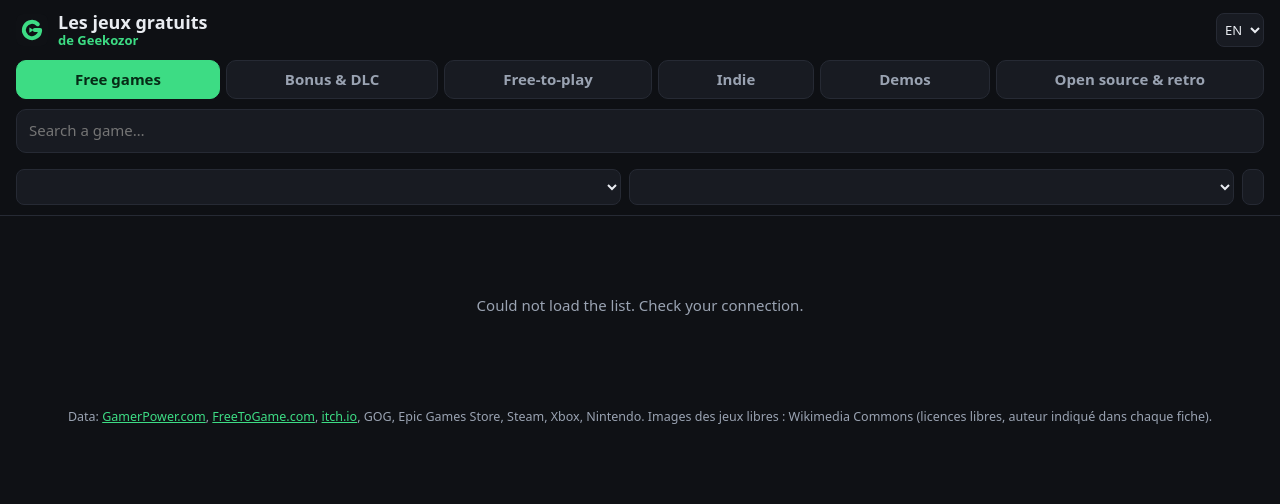
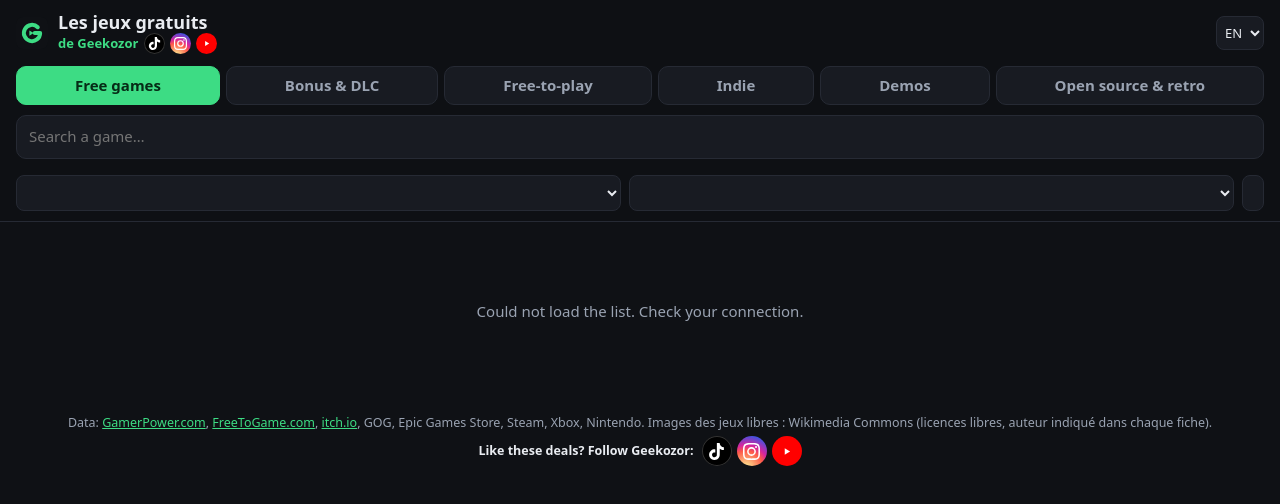
Before and after one commit to geekozor/jeux-gratuits, a website with bundled scripts: page public/index.html in a window 1280 px wide. Built offline with nearby package versions, Linux system fonts and the light colour scheme; files whose address does not match are found by name.

Commit message:
Liens TikTok, Instagram et YouTube de Geekozor (en-tête, fiches, bas de page)
Co-Authored-By: Claude Opus 5.5 <noreply@anthropic.com>

```diff
--- a/public/app.js
+++ b/public/app.js
@@ -13,7 +13,7 @@ const T = {
     nouveau: 'Nouveau',
     genres: 'Tous les genres', genre: 'Genre', tri: 'Trier',
     triFin: 'Fin la plus proche', triRecent: 'Plus récents', triValeur: 'Plus grande valeur', triPopulaire: 'Populaires', triAZ: 'De A à Z',
-    installerIos: "Pour installer : touche le bouton Partager (carré avec une flèche) puis « Sur l'écran d'accueil ».", installer: 'Installer', jeux: 'Jeux offerts', dlc: 'Bonus & DLC', f2p: 'Free-to-play', retro: 'Rétro',
+    installerIos: "Pour installer : touche le bouton Partager (carré avec une flèche) puis « Sur l'écran d'accueil ».", suisMoi: 'Tu aimes ces bons plans ? Suis Geekozor :', installer: 'Installer', jeux: 'Jeux offerts', dlc: 'Bonus & DLC', f2p: 'Free-to-play', retro: 'Rétro',
     recherche: 'Rechercher un jeu…', toutes: 'Toutes', recuperer: 'Récupérer', jouer: 'Jouer gratuitement',
     gratuit: 'Gratuit', encore: (n) => `Encore ${n} j`,
     nbOffres: (n) => `${n} offres en cours`, nbF2p: (n) => `${n} jeux free-to-play`,
@@ -35,7 +35,7 @@ const T = {
     nouveau: 'New',
     genres: 'All genres', genre: 'Genre', tri: 'Sort',
     triFin: 'Ending soonest', triRecent: 'Newest', triValeur: 'Highest value', triPopulaire: 'Popular', triAZ: 'A to Z',
-    installerIos: 'To install: tap the Share button (square with an arrow), then “Add to Home Screen”.', installer: 'Install', jeux: 'Free games', dlc: 'Bonus & DLC', f2p: 'Free-to-play', retro: 'Retro',
+    installerIos: 'To install: tap the Share button (square with an arrow), then “Add to Home Screen”.', suisMoi: 'Like these deals? Follow Geekozor:', installer: 'Install', jeux: 'Free games', dlc: 'Bonus & DLC', f2p: 'Free-to-play', retro: 'Retro',
     recherche: 'Search a game…', toutes: 'All', recuperer: 'Claim', jouer: 'Play for free',
     gratuit: 'Free', encore: (n) => `${n} days left`,
     nbOffres: (n) => `${n} active offers`, nbF2p: (n) => `${n} free-to-play games`,
@@ -57,7 +57,7 @@ const T = {
     nouveau: 'Nuovo',
     genres: 'Tutti i generi', genre: 'Genere', tri: 'Ordina',
     triFin: 'In scadenza', triRecent: 'Più recenti', triValeur: 'Valore più alto', triPopulaire: 'Popolari', triAZ: 'Dalla A alla Z',
-    installerIos: 'Per installare: tocca il pulsante Condividi (quadrato con una freccia), poi « Aggiungi alla schermata Home ».', installer: 'Installa', jeux: 'Giochi in regalo', dlc: 'Bonus e DLC', f2p: 'Free-to-play', retro: 'Retrò',
+    installerIos: 'Per installare: tocca il pulsante Condividi (quadrato con una freccia), poi « Aggiungi alla schermata Home ».', suisMoi: 'Ti piacciono queste offerte? Segui Geekozor:', installer: 'Installa', jeux: 'Giochi in regalo', dlc: 'Bonus e DLC', f2p: 'Free-to-play', retro: 'Retrò',
     recherche: 'Cerca un gioco…', toutes: 'Tutte', recuperer: 'Riscatta', jouer: 'Gioca gratis',
     gratuit: 'Gratis', encore: (n) => `Ancora ${n} g`,
     nbOffres: (n) => `${n} offerte attive`, nbF2p: (n) => `${n} giochi free-to-play`,
@@ -79,7 +79,7 @@ const T = {
     nouveau: 'Neu',
     genres: 'Alle Genres', genre: 'Genre', tri: 'Sortieren',
     triFin: 'Endet bald', triRecent: 'Neueste', triValeur: 'Höchster Wert', triPopulaire: 'Beliebt', triAZ: 'A bis Z',
-    installerIos: 'Zum Installieren: Tippe auf Teilen (Quadrat mit Pfeil) und dann auf „Zum Home-Bildschirm“.', installer: 'Installieren', jeux: 'Gratis-Spiele', dlc: 'Boni & DLC', f2p: 'Free-to-play', retro: 'Retro',
+    installerIos: 'Zum Installieren: Tippe auf Teilen (Quadrat mit Pfeil) und dann auf „Zum Home-Bildschirm“.', suisMoi: 'Gefallen dir diese Angebote? Folge Geekozor:', installer: 'Installieren', jeux: 'Gratis-Spiele', dlc: 'Boni & DLC', f2p: 'Free-to-play', retro: 'Retro',
     recherche: 'Spiel suchen…', toutes: 'Alle', recuperer: 'Holen', jouer: 'Kostenlos spielen',
     gratuit: 'Gratis', encore: (n) => `Noch ${n} T.`,
     nbOffres: (n) => `${n} aktuelle Angebote`, nbF2p: (n) => `${n} Free-to-play-Spiele`,
@@ -101,7 +101,7 @@ const T = {
     nouveau: 'Nuevo',
     genres: 'Todos los géneros', genre: 'Género', tri: 'Ordenar',
     triFin: 'Terminan antes', triRecent: 'Más recientes', triValeur: 'Mayor valor', triPopulaire: 'Populares', triAZ: 'De la A a la Z',
-    installerIos: 'Para instalar: toca el botón Compartir (cuadrado con una flecha) y luego «Añadir a pantalla de inicio».', installer: 'Instalar', jeux: 'Juegos regalados', dlc: 'Extras y DLC', f2p: 'Free-to-play', retro: 'Retro',
+    installerIos: 'Para instalar: toca el botón Compartir (cuadrado con una flecha) y luego «Añadir a pantalla de inicio».', suisMoi: '¿Te gustan estas ofertas? Sigue a Geekozor:', installer: 'Instalar', jeux: 'Juegos regalados', dlc: 'Extras y DLC', f2p: 'Free-to-play', retro: 'Retro',
     recherche: 'Buscar un juego…', toutes: 'Todas', recuperer: 'Conseguir', jouer: 'Jugar gratis',
     gratuit: 'Gratis', encore: (n) => `Quedan ${n} d`,
     nbOffres: (n) => `${n} ofertas activas`, nbF2p: (n) => `${n} juegos free-to-play`,
@@ -145,6 +145,16 @@ const esc = (s) => String(s ?? '').replace(/[&<>"']/g, (c) => `&#${c.charCodeAt(
 // Statistiques GoatCounter. count.js arrive parfois après app.js (lien partagé vers une fiche) : on attend qu'il soit chargé.
 const stat = (o) => (window.goatcounter?.count ? goatcounter.count(o)
   : document.querySelector('script[data-goatcounter]')?.addEventListener('load', () => window.goatcounter?.count?.(o), { once: true }));
+// Réseaux de Geekozor : en-tête, bas de page et fiche de chaque jeu.
+const RESEAUX = [
+  ['tiktok', 'TikTok', 'https://www.tiktok.com/@geekozor', 'M12.53.02c1.31-.02 2.61-.01 3.91-.02.08 1.53.63 3.09 1.75 4.17 1.12 1.11 2.7 1.62 4.24 1.79v4.03c-1.44-.05-2.89-.35-4.2-.97-.57-.26-1.1-.59-1.62-.93-.01 2.92.01 5.84-.02 8.75-.08 1.4-.54 2.79-1.35 3.94-1.31 1.92-3.58 3.17-5.91 3.21-1.43.08-2.86-.31-4.08-1.03-2.02-1.19-3.44-3.37-3.65-5.71-.02-.5-.03-1-.01-1.49.18-1.9 1.12-3.72 2.58-4.96 1.66-1.44 3.98-2.13 6.15-1.72.02 1.48-.04 2.96-.04 4.44-.99-.32-2.15-.23-3.02.37-.63.41-1.11 1.04-1.36 1.75-.21.51-.15 1.07-.14 1.61.24 1.64 1.82 3.02 3.5 2.87 1.12-.01 2.19-.66 2.77-1.61.19-.33.4-.67.41-1.06.1-1.79.06-3.57.07-5.36.01-4.03-.01-8.05.02-12.07z'],
+  ['instagram', 'Instagram', 'https://www.instagram.com/geekozorgaming/', 'M12 2.2c3.2 0 3.6 0 4.8.1 3.3.1 4.8 1.7 4.9 4.9.1 1.3.1 1.6.1 4.8s0 3.6-.1 4.8c-.1 3.2-1.7 4.8-4.9 4.9-1.3.1-1.6.1-4.8.1s-3.6 0-4.8-.1c-3.3-.1-4.8-1.7-4.9-4.9C2.2 15.6 2.2 15.2 2.2 12s0-3.6.1-4.8C2.4 3.9 3.9 2.4 7.2 2.3 8.4 2.2 8.8 2.2 12 2.2zM12 0C8.7 0 8.3 0 7.1.1 2.7.3.3 2.7.1 7.1 0 8.3 0 8.7 0 12s0 3.7.1 4.9c.2 4.4 2.6 6.8 7 7 1.2.1 1.6.1 4.9.1s3.7 0 4.9-.1c4.4-.2 6.8-2.6 7-7 .1-1.2.1-1.6.1-4.9s0-3.7-.1-4.9c-.2-4.4-2.6-6.8-7-7C15.7 0 15.3 0 12 0zm0 5.8a6.2 6.2 0 1 0 0 12.4 6.2 6.2 0 0 0 0-12.4zM12 16a4 4 0 1 1 0-8 4 4 0 0 1 0 8zm6.4-11.8a1.4 1.4 0 1 0 0 2.9 1.4 1.4 0 0 0 0-2.9z'],
+  ['youtube', 'YouTube', 'https://www.youtube.com/@geekozorgaming', 'M9.5 7.5v9l7.5-4.5z'],
+];
+const reseauxHTML = RESEAUX.map(([id, nom, url, d]) =>
+  `<a class="${id}" href="${url}" target="_blank" rel="noopener" aria-label="Geekozor ${nom}" title="${nom}" data-reseau="${id}"><svg viewBox="0 0 24 24" aria-hidden="true"><path d="${d}"/></svg></a>`).join('');
+document.querySelectorAll('.reseaux').forEach((el) => { el.innerHTML = reseauxHTML; });
+
 // Adresses https, ou images hébergées avec l'app (jeux libres) ; tout le reste est neutralisé.
 const lienSur = (u) => (/^https:\/\//.test(u) || /^images\/[\w./-]+$/.test(u) ? u : '#');
 
@@ -248,6 +258,7 @@ function rendreFiche() {
       <div class="badges">${badgesDe(g, Infinity)}</div>
       ${caseRecupere(g)}
       ${actionsDe(g)}
+      <p class="suis-moi">${t('suisMoi')} <span class="reseaux">${reseauxHTML}</span></p>
       ${d && !d.videos?.length ? `<a class="bande-annonce" href="${youtube}" target="_blank" rel="noopener">▶ ${t('bandeAnnonce')}</a>` : ''}
       <p>${esc(descriptionDe(g))}</p>
       ${!d ? `<p class="meta">${t('chargement')}</p>` : ''}
@@ -472,6 +483,11 @@ document.addEventListener('click', (e) => {
   const a = e.target.closest('a.recuperer');
   if (a) stat({ path: `clic/${a.dataset.id ?? 'abandonware'}`, title: `${a.dataset.titre ?? 'Abandonware France'} → ${new URL(a.href).hostname}`, event: true });
 });
+// Clic vers un réseau de Geekozor
+document.addEventListener('click', (e) => {
+  const a = e.target.closest('[data-reseau]');
+  if (a) stat({ path: `reseau/${a.dataset.reseau}`, title: `Réseau ${a.title}`, event: true });
+});
 // Partage : menu natif du téléphone, sinon copie du lien
 document.addEventListener('click', async (e) => { // liste et fiche
   const b = e.target.closest('.partager');
--- a/public/index.html
+++ b/public/index.html
@@ -29,7 +29,10 @@
   <header>
     <div class="titre">
       <img src="icons/icon.svg" alt="" width="32" height="32">
-      <h1>Les jeux gratuits <span>de Geekozor</span></h1>
+      <div class="nom">
+        <h1>Les jeux gratuits</h1>
+        <div class="sous-titre">de Geekozor <span class="reseaux"></span></div>
+      </div>
       <select id="langue" aria-label="Langue">
         <option value="fr">FR</option>
         <option value="en">EN</option>
@@ -69,6 +72,7 @@
       <a href="https://www.gamerpower.com" target="_blank" rel="noopener">GamerPower.com</a>,
       <a href="https://www.freetogame.com" target="_blank" rel="noopener">FreeToGame.com</a>,
       <a href="https://itch.io" target="_blank" rel="noopener">itch.io</a>, GOG, Epic Games Store, Steam, Xbox, Nintendo. Images des jeux libres : Wikimedia Commons (licences libres, auteur indiqué dans chaque fiche).</p>
+    <p class="suis-moi"><span data-t="suisMoi"></span> <span class="reseaux"></span></p>
     <p id="maj"></p>
   </footer>
 
--- a/public/style.css
+++ b/public/style.css
@@ -26,15 +26,26 @@ header {
   border-bottom: 1px solid var(--bord);
 }
 .titre { display: flex; align-items: center; gap: 10px; }
-h1 { font-size: 18px; line-height: 1.15; margin: 0; flex: 1; }
-h1 span { display: block; font-size: 13px; font-weight: 600; color: var(--accent); }
+.nom { flex: 1; min-width: 0; }
+h1 { font-size: 18px; line-height: 1.15; margin: 0; }
+.sous-titre { display: flex; flex-wrap: wrap; align-items: center; gap: 2px 6px; white-space: nowrap; font-size: 13px; font-weight: 600; color: var(--accent); }
+/* Réseaux de Geekozor : petites pastilles aux couleurs de chaque réseau */
+.reseaux { display: inline-flex; gap: 5px; vertical-align: middle; }
+.reseaux a { display: grid; place-items: center; width: 21px; height: 21px; border-radius: 50%; color: #fff; }
+.reseaux svg { width: 13px; height: 13px; fill: currentColor; }
+.reseaux .tiktok { background: #000; box-shadow: inset 0 0 0 1px #333; }
+.reseaux .instagram { background: radial-gradient(circle at 30% 107%, #fdf497 0%, #fd5949 45%, #d6249f 60%, #285aeb 90%); }
+.reseaux .youtube { background: #f00; }
+.suis-moi { display: flex; justify-content: center; align-items: center; gap: 8px; flex-wrap: wrap; font-weight: 600; color: var(--texte); }
+.suis-moi .reseaux a { width: 30px; height: 30px; }
+.suis-moi .reseaux svg { width: 17px; height: 17px; }
 #langue {
   background: var(--carte); color: var(--texte); border: 1px solid var(--bord);
   border-radius: 8px; padding: 6px 4px; font: inherit; font-size: 13px;
 }
 #installer {
   background: var(--accent); color: #062b16; border: 0; border-radius: 99px;
-  padding: 7px 14px; font-weight: 700; cursor: pointer;
+  padding: 7px 12px; font-weight: 700; cursor: pointer;
 }
 
 /* 6 onglets : ils passent sur 2 lignes sur téléphone, tous visibles */
@@ -182,3 +193,5 @@ body.fiche-ouverte { overflow: hidden; }
   padding: 10px 16px; font: inherit; font-weight: 600; cursor: pointer;
 }
 .voir-plus { grid-column: 1 / -1; justify-self: center; }
+
+.fiche .suis-moi { justify-content: flex-start; }
```
